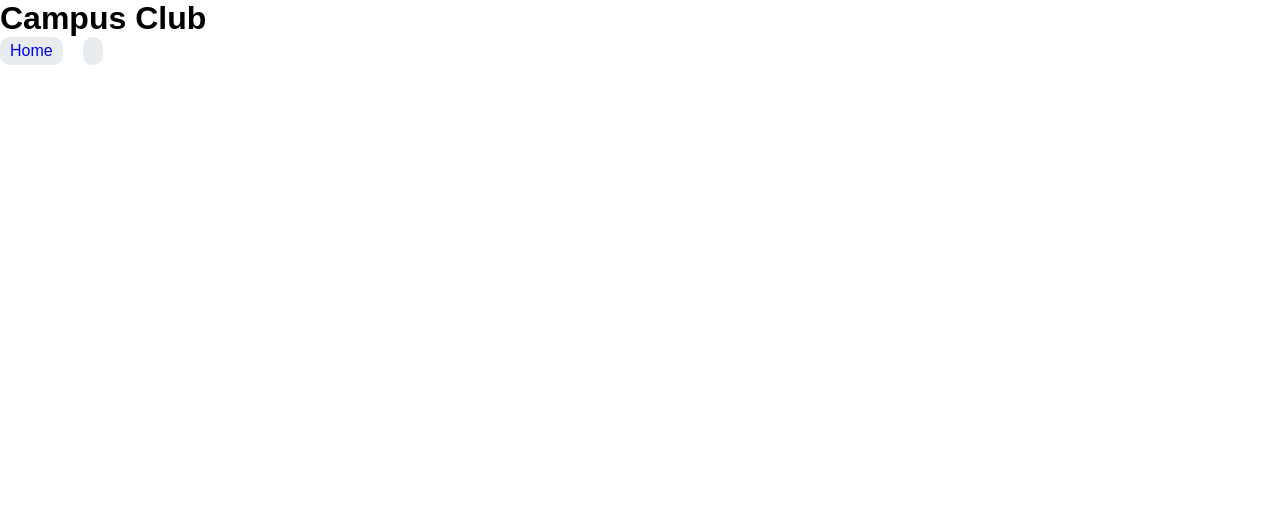
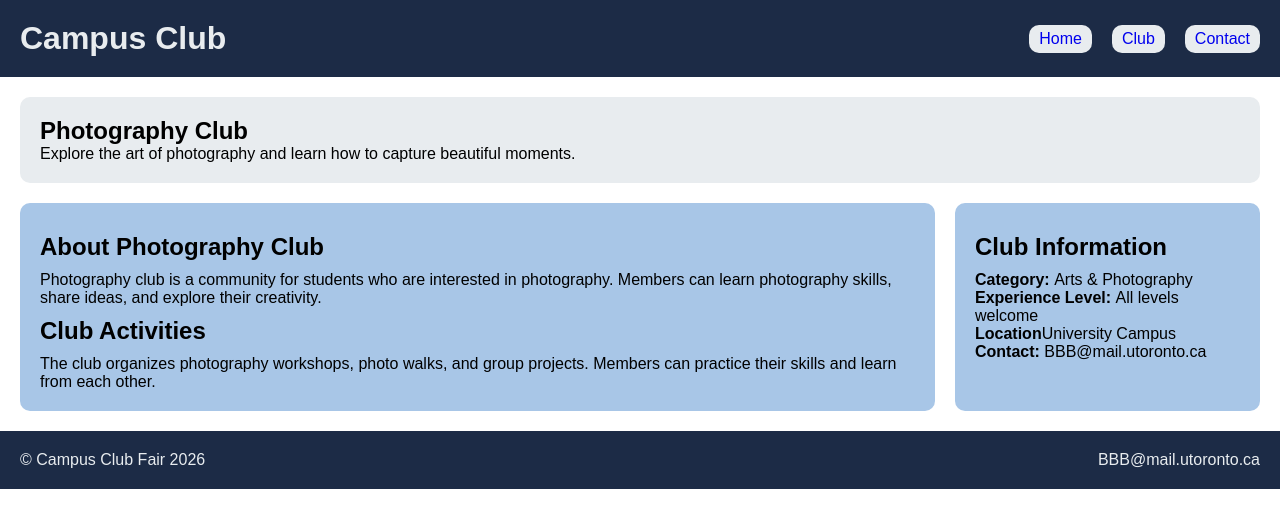
Before and after one commit to LitianzeXu/project1, a plain HTML site: page detail.html in a window 1280 px wide. Drawn offline with Linux system fonts and the light colour scheme.

Commit message:
final version

```diff
--- a/css/style.css
+++ b/css/style.css
@@ -42,7 +42,7 @@
 }
 
 h2{
-    margin-bottom: 10px;
+    margin: 10px 0px;
 }
 
 .btn-banner{
@@ -91,6 +91,37 @@ h2{
     align-items: center;
 }
 
+.detail-layout{
+    padding: 20px;
+    display: flex;
+    flex-direction: column;
+    gap: 20px;
+}
+
+.detail-hero{
+    background: #e8ecef;
+    padding: 20px;
+    border-radius: 10px;
+}
+
+.content-grid{
+    display: grid;
+    grid-template-columns: 1fr;
+    gap: 20px;
+}
+
+.main-content{
+    background-color: #a8c6e7;
+    padding: 20px;
+    border-radius: 10px;
+}
+
+.sidebar{
+    background-color: #a8c6e7;
+    padding: 20px;
+    border-radius: 10px;
+}
+
 @media(min-width: 768px){
     .site-header{
         flex-direction: row;
@@ -106,4 +137,7 @@ h2{
         flex-direction: row;
         justify-content: space-between;
     }
+    .content-grid{
+        grid-template-columns: 3fr 1fr;
+    }
 }
--- a/detail.html
+++ b/detail.html
@@ -7,13 +7,49 @@
     <link rel="stylesheet" href="css/style.css">
 </head>
 <body>
-    <header class="site=header">
+    <header class="site-header">
         <h1>Campus Club</h1>
         <nav class="nav-links">
             <a href="index.html">Home</a>
-            <a href="#"></a>
+            <a href="#">Club</a>
+            <a href="#">Contact</a>
         </nav>
     </header>
 
+    <main class="detail-layout">
+        <section class="detail-hero">
+            <h1>Photography Club</h1>
+            <p>Explore the art of photography and learn
+                how to capture beautiful moments.</p>
+        </section>
+        <section class="content-grid">
+            <article class="main-content">
+                <h2>About Photography Club</h2>
+                <p>
+                    Photography club is a community for students who are interested in photography.
+                    Members can learn photography skills, share ideas, and explore their creativity.
+                </p>
+                <h2>Club Activities</h2>
+                <p>
+                    The club organizes photography workshops, photo walks, and group projects.
+                    Members can practice their skills and learn from each other.
+                </p>
+            </article>
+            <article class="sidebar">
+                <h2>Club Information</h2>
+                <p><strong>Category: </strong>Arts & Photography</p>
+                <p><strong>Experience Level: </strong>All levels welcome</p>
+                <p><strong>Location</strong>University Campus</p>
+                <p><strong>Contact: </strong>BBB@mail.utoronto.ca</p>
+            </article>
+        </section>
+    </main>
+
+    <footer class="site-footer">
+        <p>&copy; Campus Club Fair 2026</p>
+        <p>BBB@mail.utoronto.ca</p>
+
+    </footer>
+
 </body>
 </html>
```
Also changed, not shown: index.html (+2 -2 lines).
